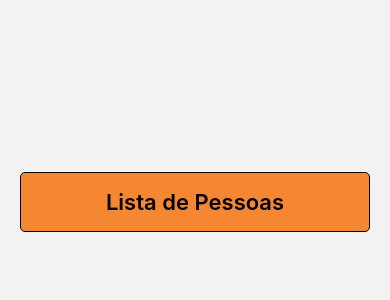
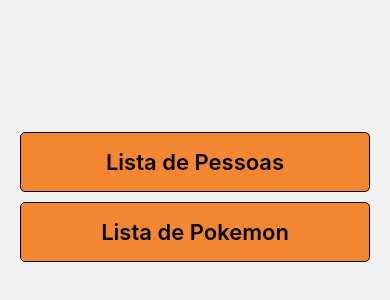
Before and after one commit to augusto16ortolan/react-native-aula-08, a React Native app: screen / in a window 390 px wide. Shown: the part 220-520 px from the top of the page. Built offline with nearby package versions, Linux system fonts and the light colour scheme.

Commit message:
Adicionar botao pokemon

```diff
--- a/src/pages/Home.js
+++ b/src/pages/Home.js
@@ -3,11 +3,16 @@
 
 export default function Home({ navigation }) {
   const irParaListaDePessoas = () => navigation.navigate("Pessoas");
+  const irParaListaDePokemon = () => navigation.navigate("Pokemon");
 
   return (
     <View style={styles.container}>
       <TouchableOpacity style={styles.button} onPress={irParaListaDePessoas}>
         <Text style={styles.buttonText}>Lista de Pessoas</Text>
+      </TouchableOpacity>
+
+      <TouchableOpacity style={styles.button} onPress={irParaListaDePessoas}>
+        <Text style={styles.buttonText}>Lista de Pokemon</Text>
       </TouchableOpacity>
     </View>
   );
@@ -28,6 +33,7 @@
     borderWidth: 1,
     borderRadius: 5,
     backgroundColor: "#f58733",
+    marginBottom: 10,
   },
   buttonText: {
     fontSize: 22,
```
